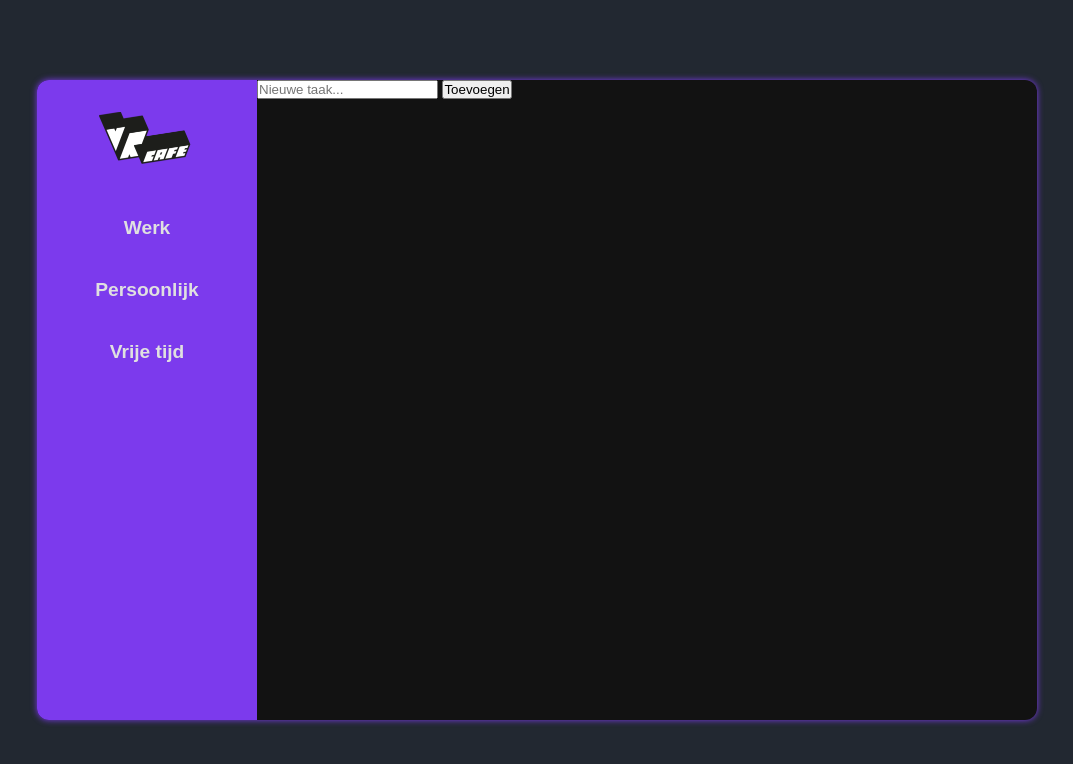
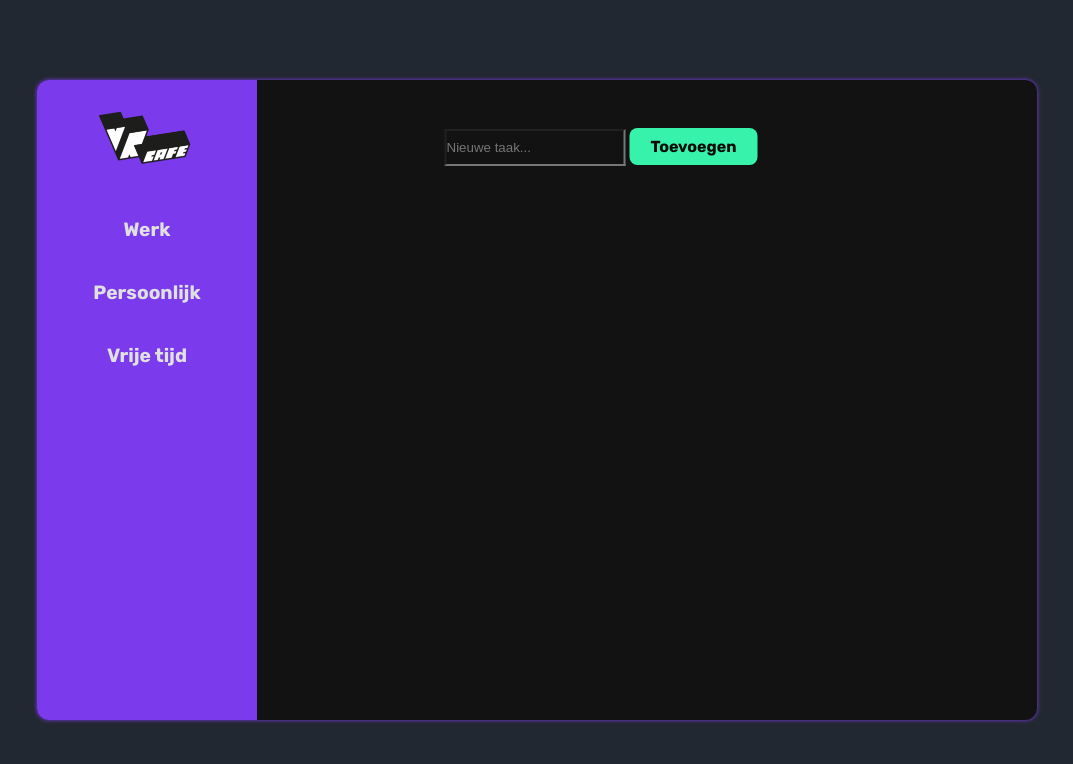
Before and after one commit to LenaKushniruk/stage-opdracht1, a plain HTML site: page index.html in a window 1280 px wide. Shown: the whole page, without its empty margins (103-1176 px from the left). Drawn offline with Linux system fonts and the light colour scheme.

Commit message:
input balk gestyled

```diff
--- a/css/style.css
+++ b/css/style.css
@@ -1,17 +1,16 @@
 *{
-    margin: 0;
-    box-sizing: border-box;
-    padding: 0;
+  margin: 0;
+  box-sizing: border-box;
+  padding: 0;
 }
 
 html{
-    scroll-behavior: smooth;
+  scroll-behavior: smooth;
 }
 
 
 body {
   margin: 0;
-  font-family: 'Orbitron', sans-serif;
   background: #222831;
   color: #e0e0e0;
   display: flex;
@@ -27,7 +26,7 @@ body {
   height: 80vh;
   background: #121212;
   border-radius: 12px;
-  box-shadow: 0 0 6px #7c3aed;
+  box-shadow: 0 0 4px #7c3aed;
   overflow: hidden;
 }
 
@@ -45,7 +44,7 @@ body {
 }
 
 img{
-    width: 6rem;
+  width: 6rem;
 }
 
 .logo {
@@ -75,6 +74,8 @@ img{
   cursor: pointer;
   box-shadow: 0 0 5px transparent;
   transition: background-color 0.3s, box-shadow 0.3s;
+  font-family: "Rubik", sans-serif;
+
 }
 
 .category-btn.active:hover{
@@ -86,3 +87,32 @@ img{
 .category-btn.active {
   color: #e0e0e0;
 }
+
+main{
+  position: absolute;
+  left: 50%;
+  transform: translateX(-50%);
+  margin-top: 3rem;
+  margin-left: 4rem;
+}
+
+input{
+  height: 2.3rem;
+  background: none;
+}
+
+input:hover{
+  cursor: pointer;
+}
+
+.add-task{
+  background: #36f2aa;
+  width: 8rem;
+  height: 2.3rem;
+  border: none;
+  border-radius: 0.5rem;
+  color: #0a0a0a;
+  font-family: "Rubik", sans-serif;
+  font-weight: 700;
+  font-size: 1rem;
+}
--- a/index.html
+++ b/index.html
@@ -6,6 +6,9 @@
   <title>VRCafe Todo App</title>
   <link rel="stylesheet" href="/css/style.css"/>
   <script src="/js/app.js" defer></script>
+  <link rel="preconnect" href="https://fonts.googleapis.com">
+  <link rel="preconnect" href="https://fonts.gstatic.com" crossorigin>
+  <link href="https://fonts.googleapis.com/css2?family=Noto+Sans:ital,wght@0,100..900;1,100..900&family=Rubik:ital,wght@0,300..900;1,300..900&display=swap" rel="stylesheet">
 </head>
 <body>
   <div class="app-container">
```
